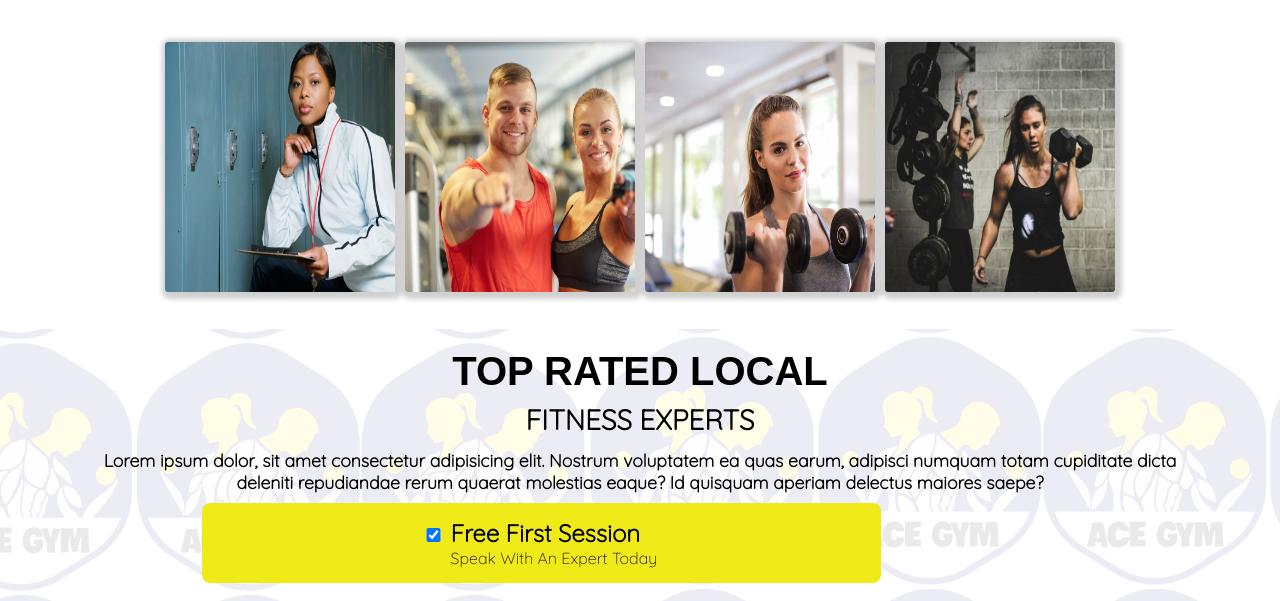
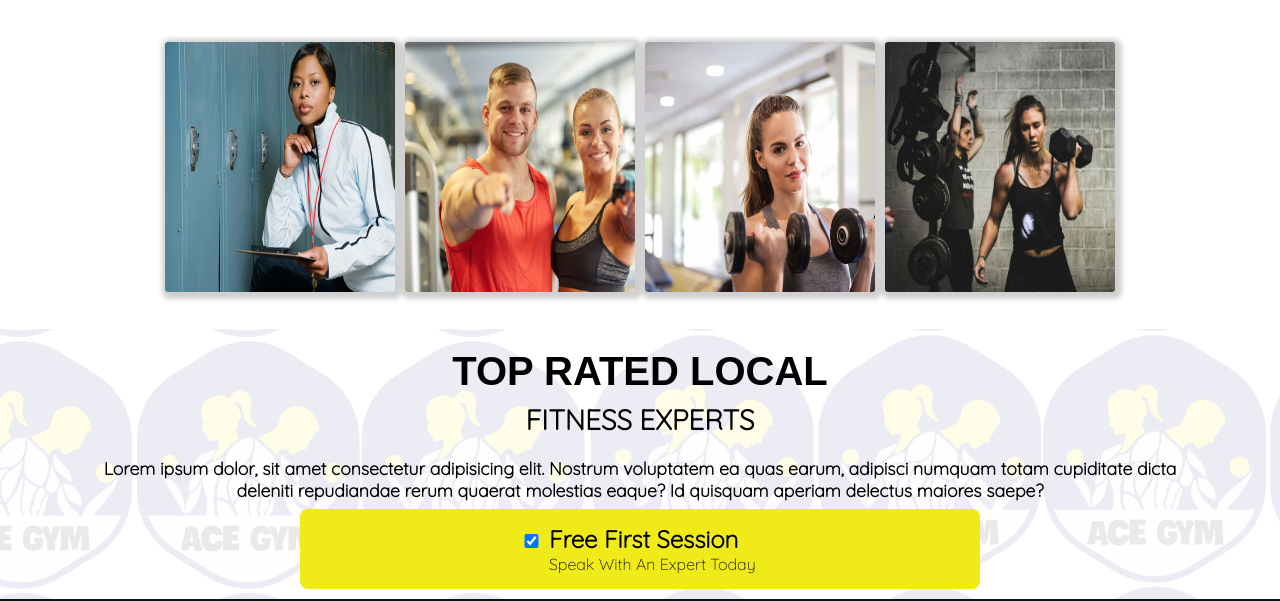
Before and after one commit to chikamso-cmd/Ace-Gym, a plain HTML site: page index.html in a window 1280 px wide. Shown: the part 2010-2611 px from the top of the page. Drawn offline with nearby package versions, Linux system fonts and the light colour scheme; files whose address does not match are found by name; a web font is replaced by a local one.

Commit message:
last commit

```diff
--- a/index.html
+++ b/index.html
@@ -12,6 +12,10 @@
       src="https://kit.fontawesome.com/ffe89e1055.js"
       crossorigin="anonymous"
     ></script>
+    <link rel="apple-touch-icon" sizes="180x180" href="/favicon/android-chrome-512x512.png">
+<link rel="icon" type="image/png" sizes="32x32" href="favicon/favicon-32x32.png">
+<link rel="icon" type="image/png" sizes="16x16" href="favicon/favicon-16x16.png">
+<link rel="manifest" href="/site.webmanifest">
     <link rel="stylesheet" href="https://fonts.googleapis.com/css2?family=Material+Symbols+Outlined:opsz,wght,FILL,GRAD@20..118,100..700,0..1,-50..200" />
     <link
       rel="stylesheet"
--- a/style.css
+++ b/style.css
@@ -559,19 +559,20 @@ div span{
   font-weight: 600;
   font-size: 1.1em;
   text-align: center;
+  padding: 8px;
 }
 .expert{
   display: flex;
   position: relative;
   flex-direction: row;
   gap: 10px;
-  margin: 10px;
+  margin-inline: auto;
   width: 60%;
   background-color: var(--big-text-color);
   justify-content: center;
   align-items: baseline;
   padding: 15px;
-  margin-left: 8em;
+  /* margin-left: 8em; */
   border-radius: 8px;
 }
 input:checked{
```
Also changed, not shown: favicon/android-chrome-192x192.png (added), favicon/android-chrome-512x512.png (added), favicon/apple-touch-icon.png (added), favicon/favicon-16x16.png (added), favicon/favicon-32x32.png (added), favicon/favicon.ico (added), favicon/site.webmanifest (added).
